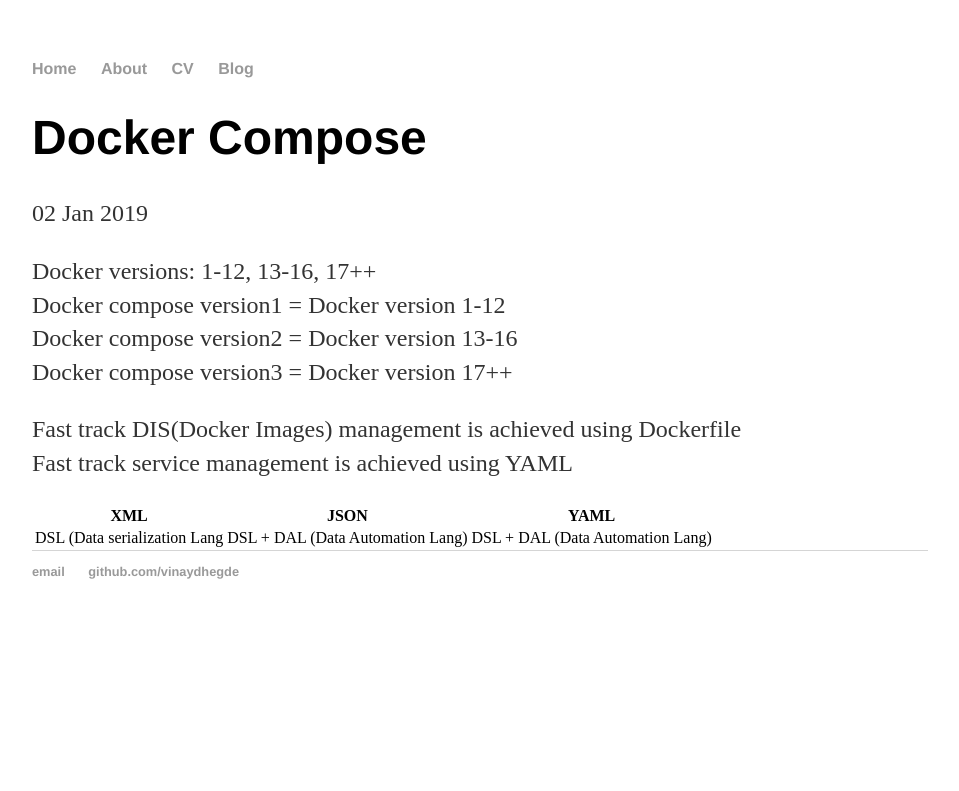
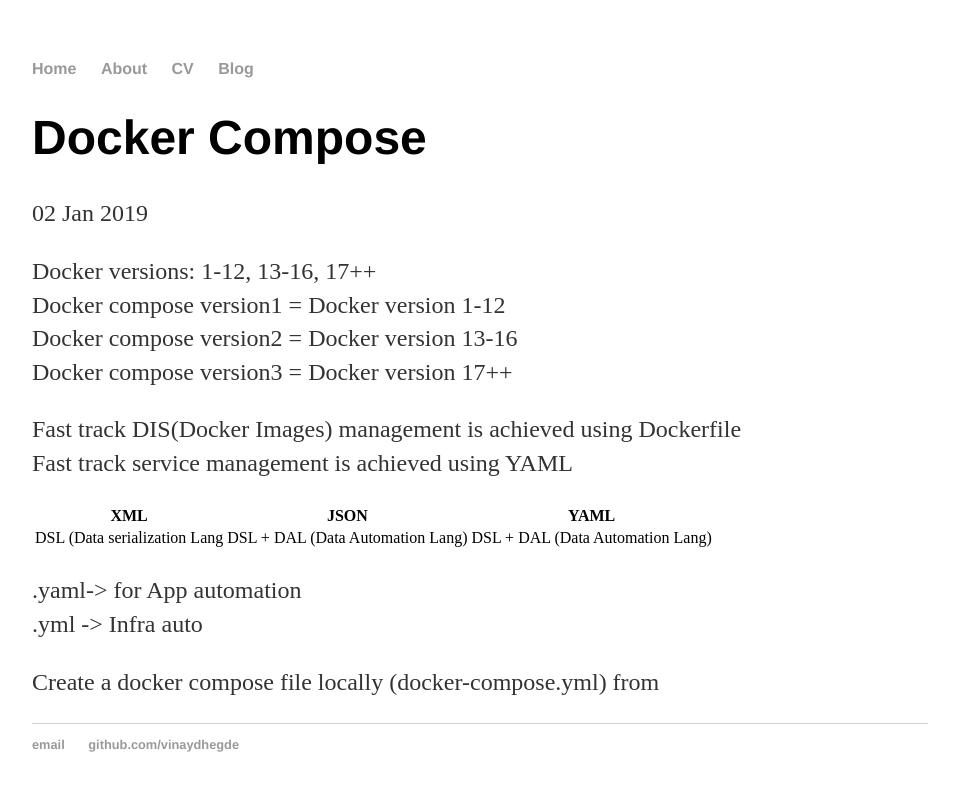
Before and after one commit to vinaydhegde/vinaydhegde.github.io, a Jekyll site: the page built from _posts/2019-01-02-Docker-Compose.md, in a window 1280 px wide. Shown: the top 791 px of the page, without its empty margins (160-1119 px from the left). Built offline with Jekyll 4.4.1, drawn with Linux system fonts in a browser that asks for light colours; our own code applies the rules of GitHub Pages for plain Markdown files.

Commit message:
Update 2019-01-02-Docker-Compose.md

```diff
--- a/_posts/2019-01-02-Docker-Compose.md
+++ b/_posts/2019-01-02-Docker-Compose.md
@@ -9,3 +9,8 @@
 | XML                          | JSON                               | YAML                               |
 |------------------------------|------------------------------------|------------------------------------|
 | DSL (Data serialization Lang | DSL + DAL (Data   Automation Lang) | DSL + DAL (Data   Automation Lang) |
+
+.yaml-> for App automation
+.yml -> Infra auto
+
+Create a docker compose file locally (docker-compose.yml) from
```
